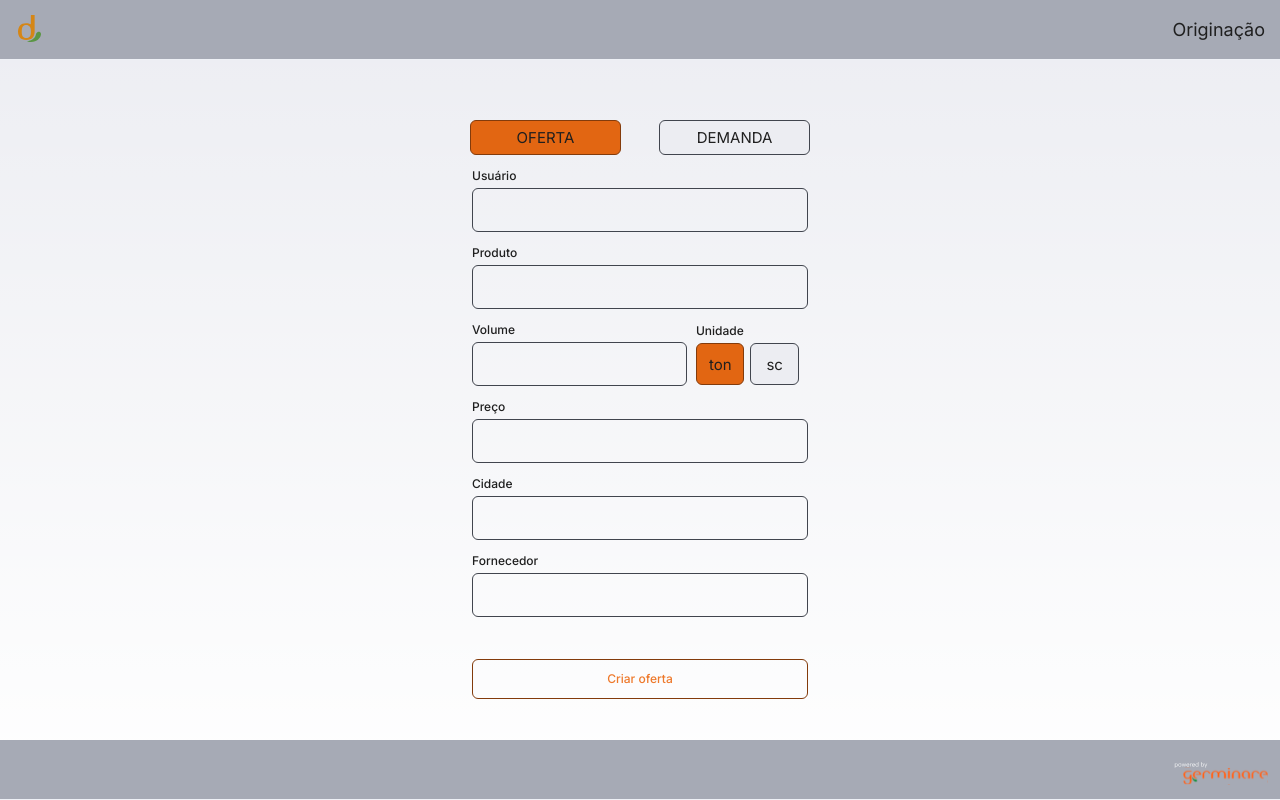
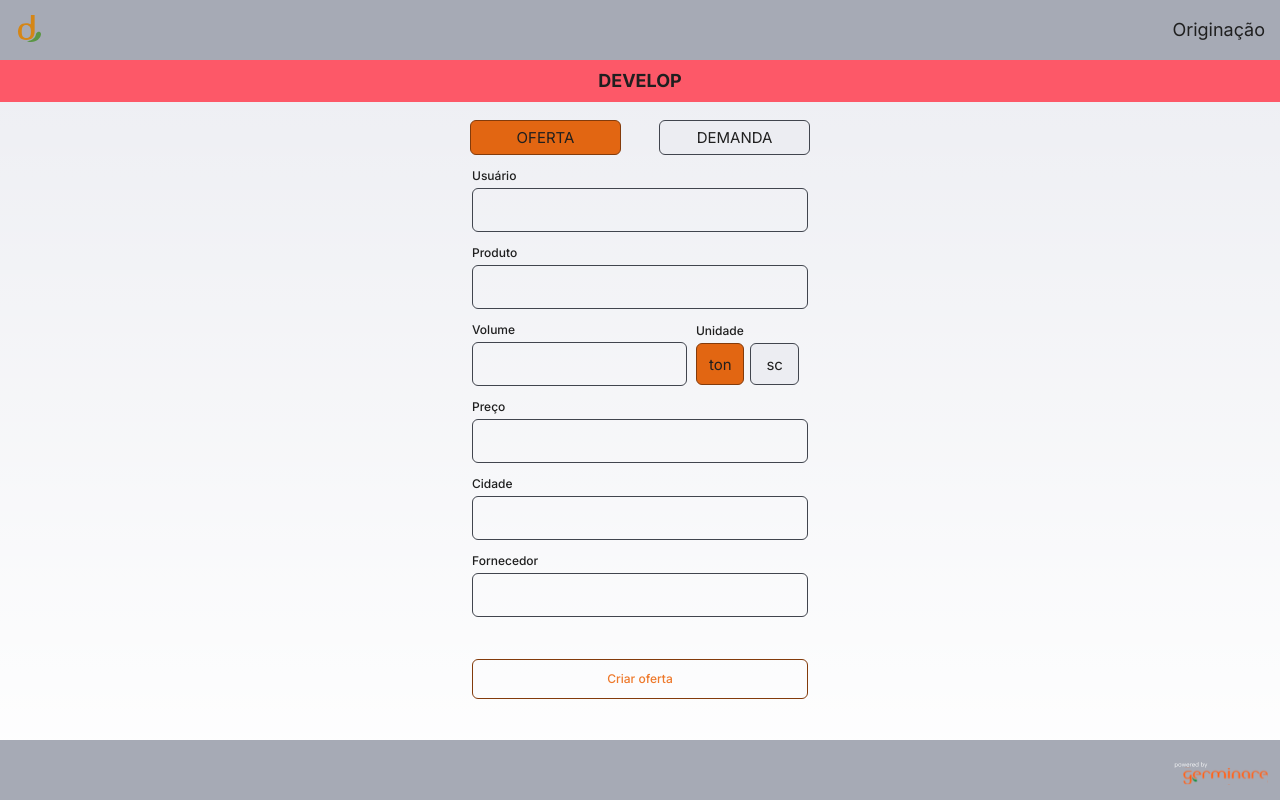
Before and after one commit to NullBetaGG/origination-app, a Next.js app: page / in a window 1280 px wide. Built offline with nearby package versions, Linux system fonts and the light colour scheme.

Commit message:
new environment

```diff
--- a/src/app/globals.css
+++ b/src/app/globals.css
@@ -32,7 +32,7 @@
     --neutral-900: #41454E;
     --neutral-1000: #F9FAFA;
 
-    --support-error: #1c1919;
+    --support-error: #FD5868;
     --support-success: #01AA20;
     --support-warning: #CBCF17;
     --support-info: #1375ff;
--- a/src/app/layout.tsx
+++ b/src/app/layout.tsx
@@ -2,6 +2,7 @@ import type { Metadata } from "next";
 import { Inter } from "next/font/google";
 import "./globals.css";
 import ToastContainerWrapper from "@/components/Wrapper/ToastContainerWrapper";
+import { EnvironmentProvider } from "@/context/Environment";
 
 const inter = Inter({ subsets: ["latin"] });
 
@@ -15,9 +16,13 @@ export default function RootLayout({
   children: React.ReactNode;
 }>) {
   return (
-    <html lang="en">
-      <body className={inter.className}>{children}<ToastContainerWrapper />
-      </body>
-    </html>
+    <EnvironmentProvider>
+      <html lang="en">
+        <body className={inter.className}>
+          {children}
+          <ToastContainerWrapper />
+        </body>
+      </html>
+    </EnvironmentProvider>
   );
 }
--- a/src/app/page.tsx
+++ b/src/app/page.tsx
@@ -8,6 +8,7 @@ import Loading from "@/components/Loading";
 import ProductSearch from "@/components/ProductSearch";
 import Selector from "@/components/Selector";
 import Success from "@/components/Success";
+import { useEnvironment } from "@/context/Environment";
 import { City } from "@/types/Cities";
 import { BASE_URL } from "@/utils/config";
 import { StateTransformName } from "@/utils/stateTransform";
@@ -16,6 +17,7 @@ import { useEffect, useState } from "react";
 import { toast } from "react-toastify";
 
 export default function Home() {
+  const { environment } = useEnvironment();
   const [loading, setLoading] = useState(true);
   const [showSuccess, setShowSuccess] = useState(false);
   const [selectedModel, setSelectedModel] = useState<'oferta' | 'demanda' | string>("oferta");
@@ -100,7 +102,15 @@ export default function Home() {
     <>
       <Header />
       <div className="flex flex-col">
-        <main className="flex flex-col items-center justify-center py-16 px-8" style={{ minHeight: 'calc(100vh - 120px)' }}>
+        {
+          environment === "DEV" ?
+            <div className="w-full items-center flex justify-center bg-support-error py-3">
+              <p className="text-neutral-300 font-bold text-2xl">DEVELOP</p>
+            </div>
+            :
+            <></>
+        }
+        <main className={`flex flex-col items-center ${environment === "DEV" ? 'mt-[-42px]' : ''}  justify-center py-16 px-8`} style={{ minHeight: 'calc(100vh - 120px)' }}>
           <div className="w-[90vw] h-[70vh] rounded-base max-w-[420px] flex flex-col items-center justify-start">
             <div className="flex justify-around w-[90%] h-[45px] mb-4">
               {models.map((e, i) => {
--- a/src/components/Footer/index.tsx
+++ b/src/components/Footer/index.tsx
@@ -3,7 +3,7 @@ export default function Footer() {
 
   return (
     <footer
-      className={`flex w-full h-20 justify-end bg-neutral-700 overflow-hidden border-b-[1px] border-neutral-200`}
+      className={`flex w-full h-20 justify-end bg-neutral-700 overflow-hidden`}
     >
       <img src="/logos/powered_by_germinare.svg" className="h-9 mr-4 mt-6" />
     </footer>
--- a/src/components/Header/index.tsx
+++ b/src/components/Header/index.tsx
@@ -1,9 +1,8 @@
-
 export default function Header() {
 
   return (
     <header
-      className={`flex w-full h-20 justify-between bg-neutral-700 overflow-hidden border-b-[1px] border-neutral-200`}
+      className={`flex w-full h-20 justify-between bg-neutral-700 overflow-hidden`}
     >
       <img src="/logos/decisor_icon.svg" className="h-9 ml-6 mt-5" />
       <p className="mr-5 mt-6 text-neutral-300 font-normal text-2xl">Originação</p>
--- /dev/null
+++ b/src/context/Environment/index.tsx
@@ -0,0 +1,32 @@
+'use client'
+import React, { createContext, useContext, useState } from 'react';
+import { EnvironmentContextType } from './type';
+
+const EnvironmentContext = createContext<EnvironmentContextType | null>(null);
+
+export const EnvironmentProvider: React.FC<{ children: React.ReactNode }> = ({ children }) => {
+  const [environment, setEnvironment] = useState(() => {
+    return typeof window !== 'undefined' && window.location.hostname === 'origination-app.vercel.app' ? 'PROD' : 'DEV';
+  });
+
+  const contextValue = {
+    environment,
+    setEnvironment,
+  };
+
+  return (
+    <EnvironmentContext.Provider value={contextValue} >
+      {children}
+    </EnvironmentContext.Provider>
+  );
+};
+
+export const useEnvironment = () => {
+  const context = useContext(EnvironmentContext);
+
+  if (!context) {
+    throw new Error('useEnvironment must be used within an EnvironmentProvider');
+  }
+
+  return context;
+}
--- /dev/null
+++ b/src/context/Environment/type.ts
@@ -0,0 +1,4 @@
+export type EnvironmentContextType = {
+  environment: string;
+  setEnvironment: React.Dispatch<React.SetStateAction<string>>;
+};
```
